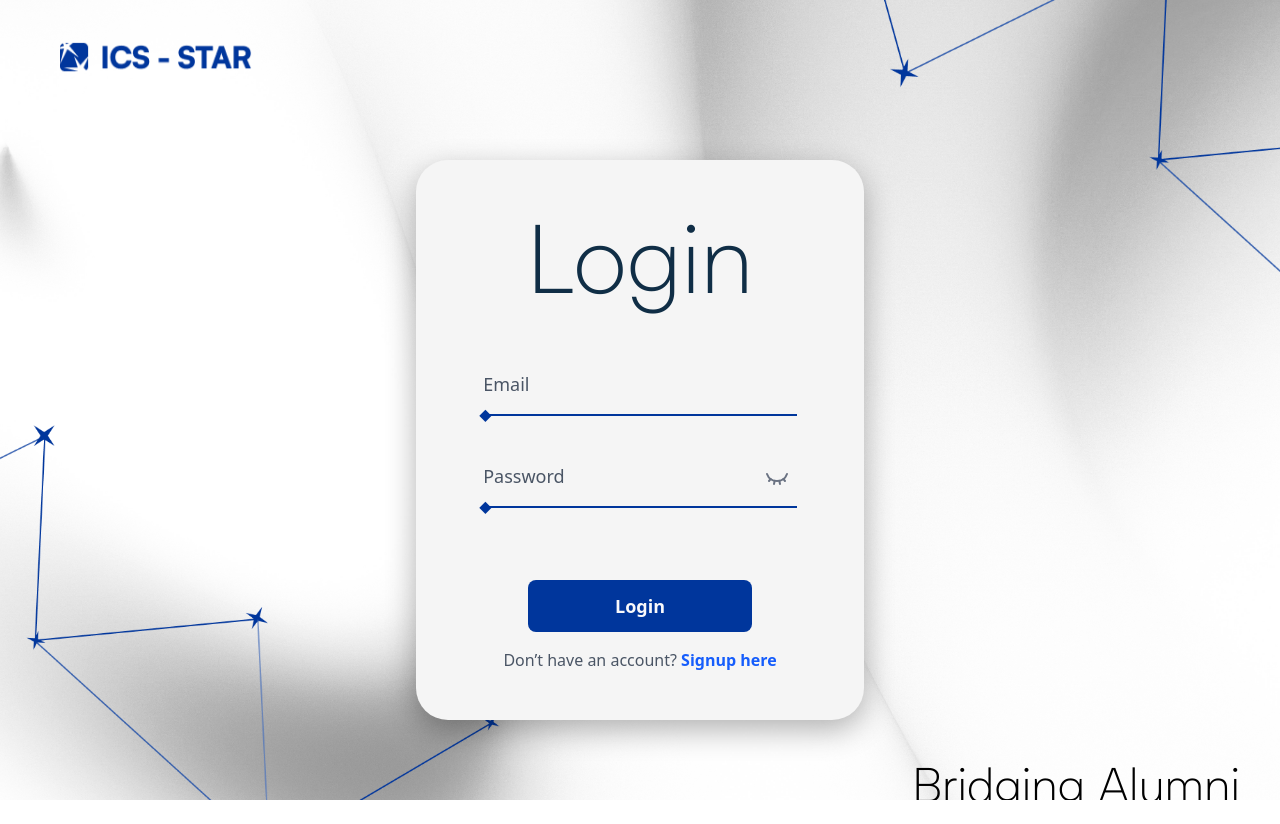
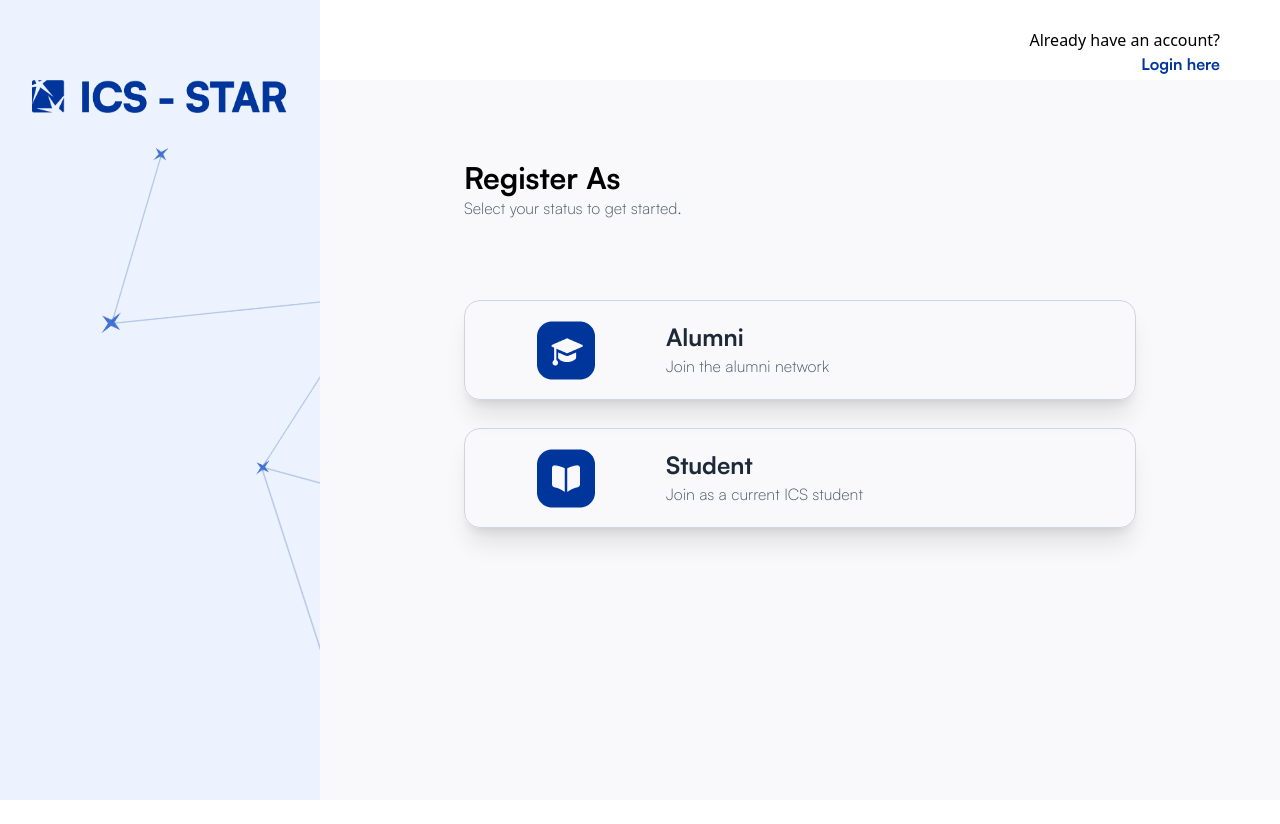
Before and after one commit to cazhiareese/ICS-STAR, a React (Vite) app in the folder app/: page / in a window 1280 px wide. Before the commit the page ends 800 px from the top, so only its background shows below. Built offline with nearby package versions, Linux system fonts and the light colour scheme.

Commit message:
feat: integrated signup

```diff
--- a/app/src/App.jsx
+++ b/app/src/App.jsx
@@ -24,7 +24,9 @@ function App() {
   return (
     <Routes>
       {/* Login Pages (No Navbar) */}
-      <Route path="/" element={<LoginPage />} />
+      <Route path="" element={<AppProvider>
+          <SignupPage />
+        </AppProvider>} />
       <Route path="/login" element={<LoginPage />} />
       <Route path="/signup" element={
         <AppProvider>
--- a/app/src/AuthPages/SignupSteps/mainpanel.jsx
+++ b/app/src/AuthPages/SignupSteps/mainpanel.jsx
@@ -35,11 +35,11 @@ function SignupMain() {
     };
 
     const SetAlumni =()=>{
-        setUserType("Alumni")
+        setUserType("alumni")
         setCurrentSection("1")
     }
     const SetStudent =()=>{
-        setUserType("Student")
+        setUserType("student")
         setCurrentSection("1")
     }
 
--- a/app/src/AuthPages/SignupSteps/successpage.jsx
+++ b/app/src/AuthPages/SignupSteps/successpage.jsx
@@ -24,55 +24,46 @@ function Success(){
     const baseURL = "https://ics-star-api.vercel.app/"
 
     const register = async (e) => {
-
-
-
         try {
             const formData = new FormData();
             formData.append("first_name", userData.firstName);
             formData.append("last_name", userData.lastName);
             formData.append("email", userData.email);
             formData.append("password", userData.password);
-                formData.append("student_number", userData.selectedYear + "-" + userData.value);
+            formData.append("student_number", `${userData.selectedYear}-${userData.value}`);
             formData.append("user_type", userType);
-                // formData.append("verification_file", userData.file);
 
+            // Only append the file if it exists
+            if (userData.file) {
                 formData.append("verification_file", userData.file);
-                // console.log(userData.userType)
-                if (userType == "Alumni") {
-                    formData.append("graduation_year", userData.academicYear);
+            }
+
+            if (userType === "alumni") {
+                formData.append("graduation_year", userData.academicYear.slice(-4));
                 formData.append("graduation_semester", userData.selectedTerm);
             }
 
             const response = await fetch(`${baseURL}register`, {
                 method: "POST",
-                headers: {
-                    "Content-Type": "application/json"
-                },
-                body: formData,
+                body: formData, // Send formData directly
             });
 
             const data = await response.json();
 
             if (response.ok) {
-                // localStorage.setItem("token", data.access_token);
                 alert("Registration Successful!");
-                // fetchUserData();
             } else {
-                // alert(data.detail || "Registration failed!");
-                alert(formData)
-
-                console.log("Response Status:", response.status);
-                console.log("Response OK:", response.ok);
-                console.log(response)
-                console.log(formData)
+                alert(data.detail || "Registration failed!");
+                console.error("Response Status:", response.status);
+                console.error("Response OK:", response.ok);
+                console.error(data);
             }
-
         } catch (error) {
             console.error("Error:", error);
             alert("Something went wrong!");
         }
     };
+
     return(
         <div className="flex flex-col w-full items-center pt-40 sm:pt-0 sm:mt-0 mt-10">
             <div className = "flex flex-row z-20 space-x-8 mt-20">
--- a/app/vite.config.js
+++ b/app/vite.config.js
@@ -5,4 +5,10 @@ import tailwindcss from '@tailwindcss/vite'
 // https://vite.dev/config/
 export default defineConfig({
   plugins: [react(), tailwindcss(),],
+
+  server: {
+    proxy: {
+      '/api': 'http://localhost:8000',
+    },
+  },
 })
```
Lines whose indentation alone changed are shown as unchanged.
